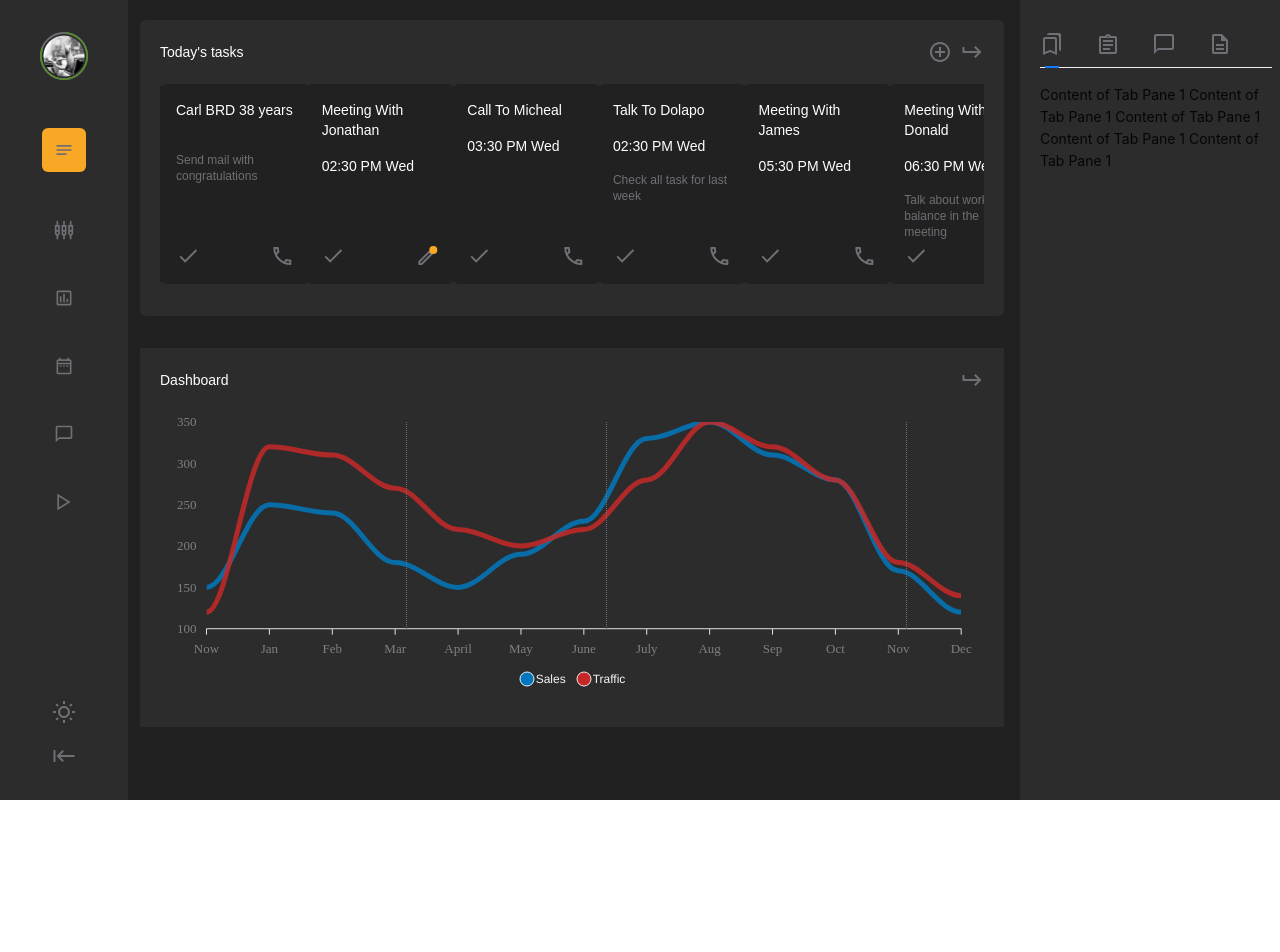
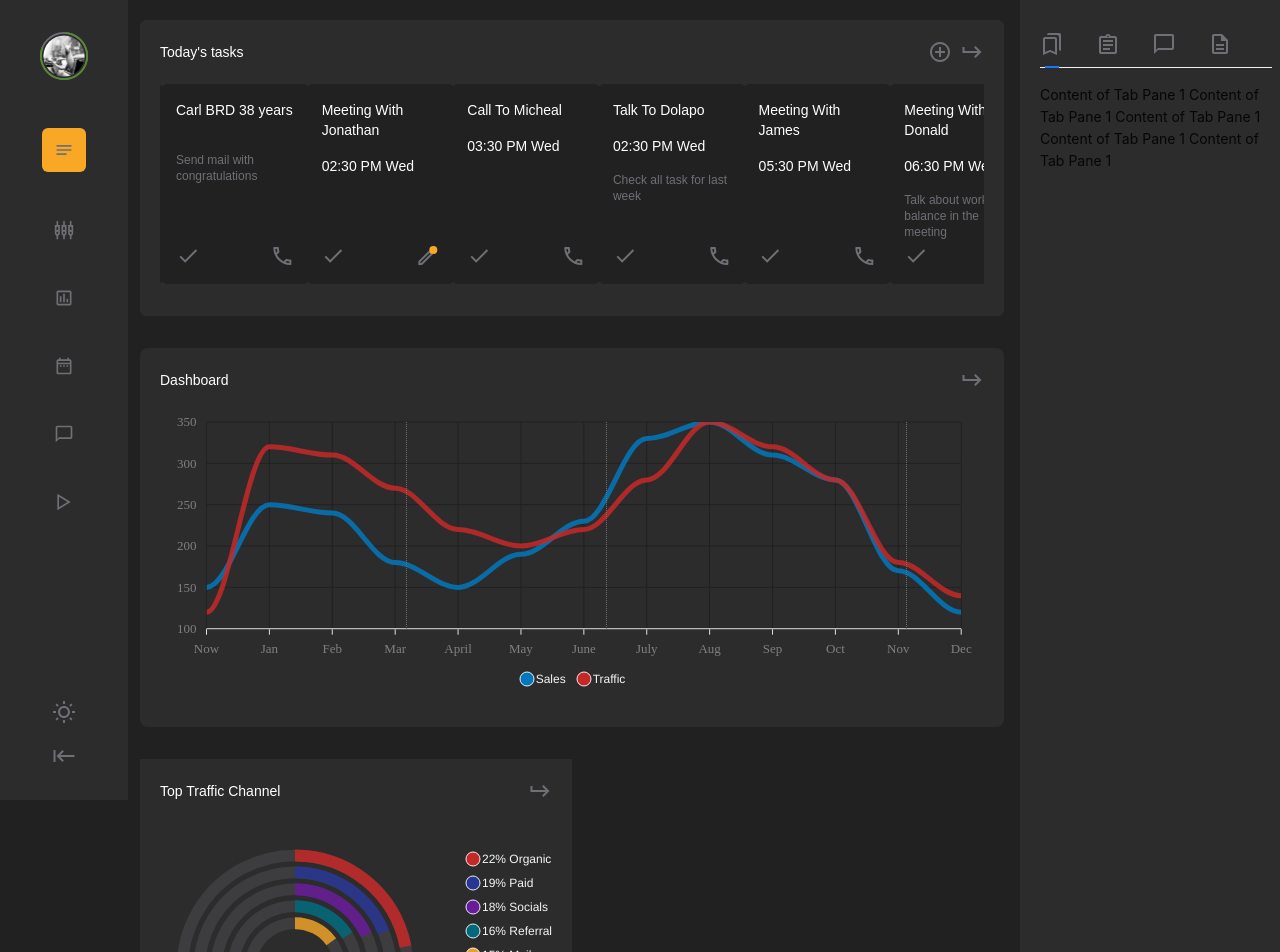
Before and after one commit to Oluwaseun-Oyewole/Dashboard3.0, a React (Vite) app: page /app/dashboard in a window 1280 px wide. Shown: the top 952 px of the page. Before the commit the page ends 800 px from the top, so only its background shows below. Built offline with nearby package versions, Linux system fonts and the light colour scheme; a web font is replaced by a local one.

Commit message:
radial chart implementation

```diff
--- a/src/components/chart/index.tsx
+++ b/src/components/chart/index.tsx
@@ -30,6 +30,7 @@ type Props = {
   label?: Array<string>;
   curve?: TCurve | TCurve[];
   showDownloads?: boolean;
+  annotations?: any;
 };
 
 export const CustomChart: FC<Props> = ({
@@ -47,6 +48,7 @@ export const CustomChart: FC<Props> = ({
   curve,
   showDownloads,
   stacked,
+  annotations,
 }) => {
   const { isDarkMode } = useTheme();
 
@@ -124,53 +126,7 @@ export const CustomChart: FC<Props> = ({
       colors: colors,
     },
 
-    annotations: {
-      xaxis: [
-        {
-          x: 200, // Y-coordinate where the annotation line should be placed
-          borderColor: "#6F6F76", // Color of the annotation line
-          label: {
-            text: "", // Label text
-            style: {
-              color: "#FF5733", // Color of the label text
-            },
-          },
-          offset: 1,
-
-          image: {
-            width: 50, // Width of the image
-            height: 50, // Height of the image
-            path: "./alert.svg", // Path to your image file
-          },
-        },
-
-        {
-          x: 400, // Y-coordinate where the annotation line should be placed
-          borderColor: "#6F6F76", // Color of the annotation line
-          label: {
-            text: "", // Label text
-            style: {
-              color: "#FF5733", // Color of the label text
-            },
-          },
-          offset: 4,
-          image: "",
-        },
-
-        {
-          x: 700, // Y-coordinate where the annotation line should be placed
-          borderColor: "#6F6F76", // Color of the annotation line
-          label: {
-            text: "", // Label text
-            style: {
-              color: "#FF5733", // Color of the label text
-            },
-          },
-          offset: 6,
-          image: "",
-        },
-      ],
-    },
+    annotations: annotations,
     // title: {
     //   text: "Dashboard",
 
@@ -199,16 +155,21 @@ export const CustomChart: FC<Props> = ({
     },
     grid: {
       show: showGrid ?? true,
-      strokeDashArray: 5,
+      strokeDashArray: 0,
+      borderColor: "#212121",
+      opacity: 0.3,
       yaxis: {
         lines: {
-          show: false,
-          colors: "green",
+          show: true,
+          colors: "#000",
+          style: {
+            colors: "red",
+          },
         },
       },
       xaxis: {
         lines: {
-          show: false,
+          show: true,
         },
         labels: {
           show: false,
@@ -231,6 +192,12 @@ export const CustomChart: FC<Props> = ({
           offsetY: 5,
         },
       },
+      row: {
+        opacity: 0.3,
+      },
+      column: {
+        opacity: 0.2,
+      },
     },
     dataLabels: {
       enabled: false,
@@ -247,6 +214,58 @@ export const CustomChart: FC<Props> = ({
       curve: curve,
     },
     colors: colors,
+    fontFamily: "Poppins",
+    plotOptions: {
+      fontFamily: "Poppins",
+      radialBar: {
+        inverseOrder: false,
+        fontFamily: "Poppins",
+        offsetX: 0,
+        offsetY: 0,
+        hollow: {
+          margin: 5,
+          size: "25%",
+          background: "transparent",
+          fontFamily: "Poppins",
+        },
+        track: {
+          show: true,
+          background: "#6F6F76",
+          fontFamily: "Poppins",
+          opacity: 0.3,
+        },
+        dataLabels: {
+          show: true,
+          name: {
+            show: true,
+            fontSize: "10px",
+            fontFamily: "Poppins",
+            fontWeight: 400,
+            color: undefined,
+            offsetY: -10,
+          },
+          value: {
+            show: true,
+            fontSize: "12px",
+            fontFamily: "Poppins",
+            fontWeight: 400,
+            color: "white",
+            offsetY: 16,
+            formatter: function (val: number) {
+              return val + "%";
+            },
+          },
+          // total: {
+          //   show: false,
+          //   label: "Total",
+          //   color: "#FFF",
+          //   fontSize: "16px",
+          //   fontFamily: "Poppins",
+          //   fontWeight: 600,
+          // },
+        },
+      },
+    },
   };
 
   return (
--- a/src/views/dashboard/chart.tsx
+++ b/src/views/dashboard/chart.tsx
@@ -32,9 +32,49 @@ const NHTChart = () => {
       data: [120, 320, 310, 270, 220, 200, 220, 280, 350, 320, 280, 180, 140],
     },
   ];
+  const annotations = {
+    xaxis: [
+      {
+        x: 200,
+        borderColor: "#6F6F76",
+        label: {
+          text: "",
+          style: {
+            color: "#FF5733",
+          },
+        },
+        offset: 1,
+      },
+
+      {
+        x: 400,
+        borderColor: "#6F6F76",
+        label: {
+          text: "",
+          style: {
+            color: "#FF5733",
+          },
+        },
+        offset: 4,
+        image: "",
+      },
+
+      {
+        x: 700,
+        borderColor: "#6F6F76",
+        label: {
+          text: "",
+          style: {
+            color: "#FF5733",
+          },
+        },
+        offset: 6,
+      },
+    ],
+  };
 
   return (
-    <div className="bg-bgBlackMedium py-5 px-5">
+    <div className="bg-bgBlackMedium py-5 px-5 rounded-lg">
       <div className="flex items-center justify-between">
         <Typography
           type="p"
@@ -51,6 +91,7 @@ const NHTChart = () => {
         categories={months}
         curve="smooth"
         yAxisLabel
+        annotations={annotations}
       />
     </div>
   );
--- a/src/views/dashboard/index.tsx
+++ b/src/views/dashboard/index.tsx
@@ -1,6 +1,7 @@
 import RightMenu from "../../components/menu";
 import TaskScheduler from "../../components/taskScheduler";
 import NHTChart from "./chart";
+import DataVisualization from "./visualizations";
 
 const Dashboard = () => {
   return (
@@ -8,6 +9,7 @@ const Dashboard = () => {
       <div className="flex flex-col gap-8">
         <TaskScheduler />
         <NHTChart />
+        <DataVisualization />
       </div>
 
       <div className="bg-bgBlackMedium py-5 px-5">
--- /dev/null
+++ b/src/views/dashboard/visualizations/index.tsx
@@ -0,0 +1,56 @@
+import Forward from "../../../assets/svg/forward.svg";
+import { CustomChart } from "../../../components/chart";
+import Typography from "../../../components/typography";
+import { useTheme } from "../../../context";
+
+const DataVisualization = () => {
+  const labels = [
+    "22% Organic",
+    "19% Paid",
+    "18% Socials",
+    "16% Referral",
+    "15% Mail",
+  ];
+
+  const { isDarkMode } = useTheme();
+
+  return (
+    <div>
+      <div className="grid grid-flow-col grid-cols-[50%_50%]">
+        <div
+          className={`fle items-center justify-center bg-bgBlackMedium  ${
+            isDarkMode ? "text-white" : ""
+          }`}
+        >
+          <div className="flex items-center justify-between p-5">
+            <Typography
+              type="p"
+              children="Top Traffic Channel"
+              className={`${isDarkMode ? "text-white" : ""}`}
+            />
+            <img src={Forward} alt="forward" />
+          </div>
+          <CustomChart
+            id="line-chart"
+            type="radialBar"
+            colors={[
+              "#C62828",
+              "#283593",
+              "#681B9A",
+              "#00697C",
+              "#ECA025",
+              "#02277BD",
+            ]}
+            series={[22, 19, 18, 16, 15]}
+            categories={[]}
+            label={labels}
+          />
+        </div>
+        {/* <div>Second Div</div> */}
+        {/* <div>Third Div</div> */}
+      </div>
+    </div>
+  );
+};
+
+export default DataVisualization;
```
